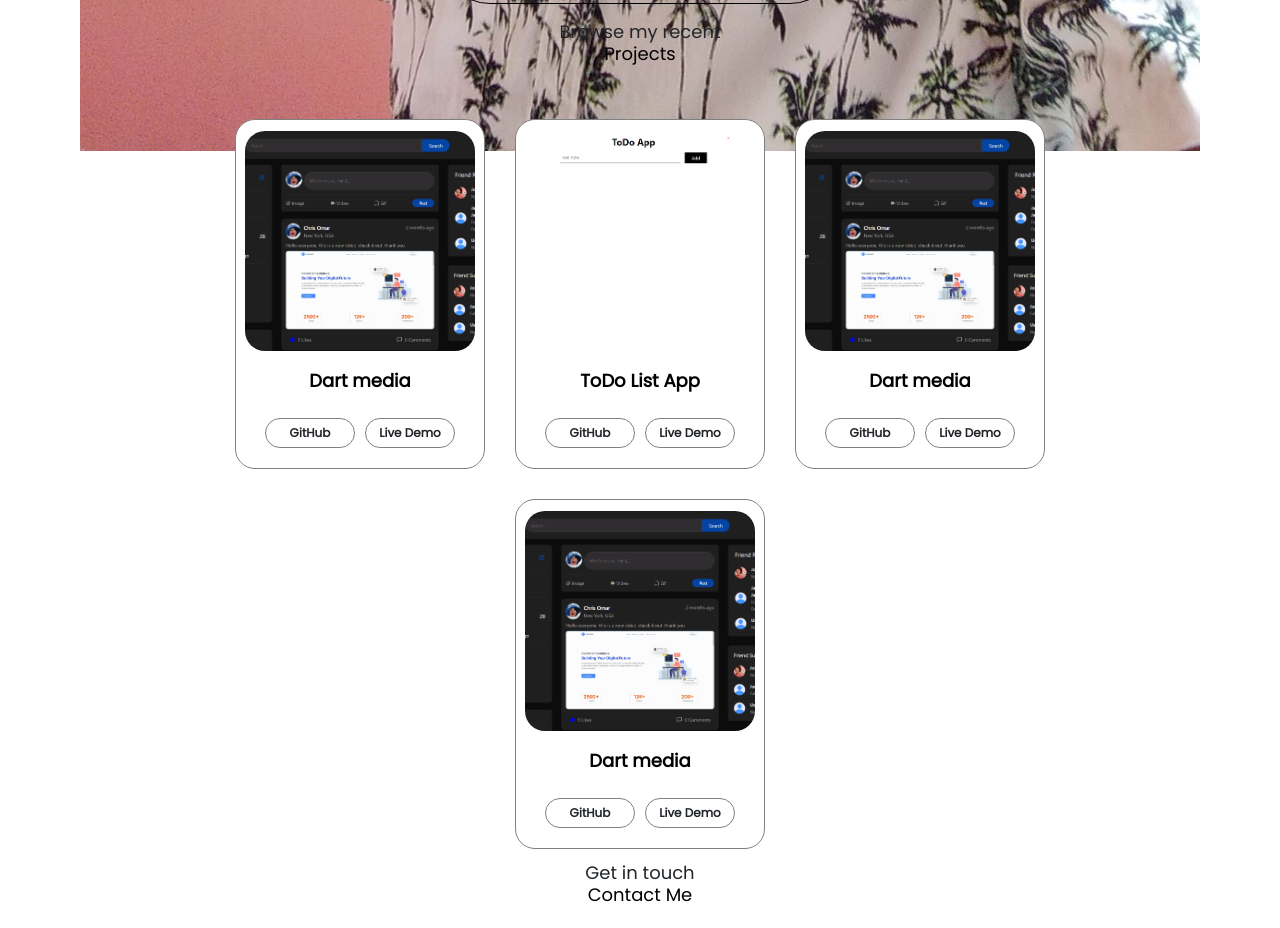
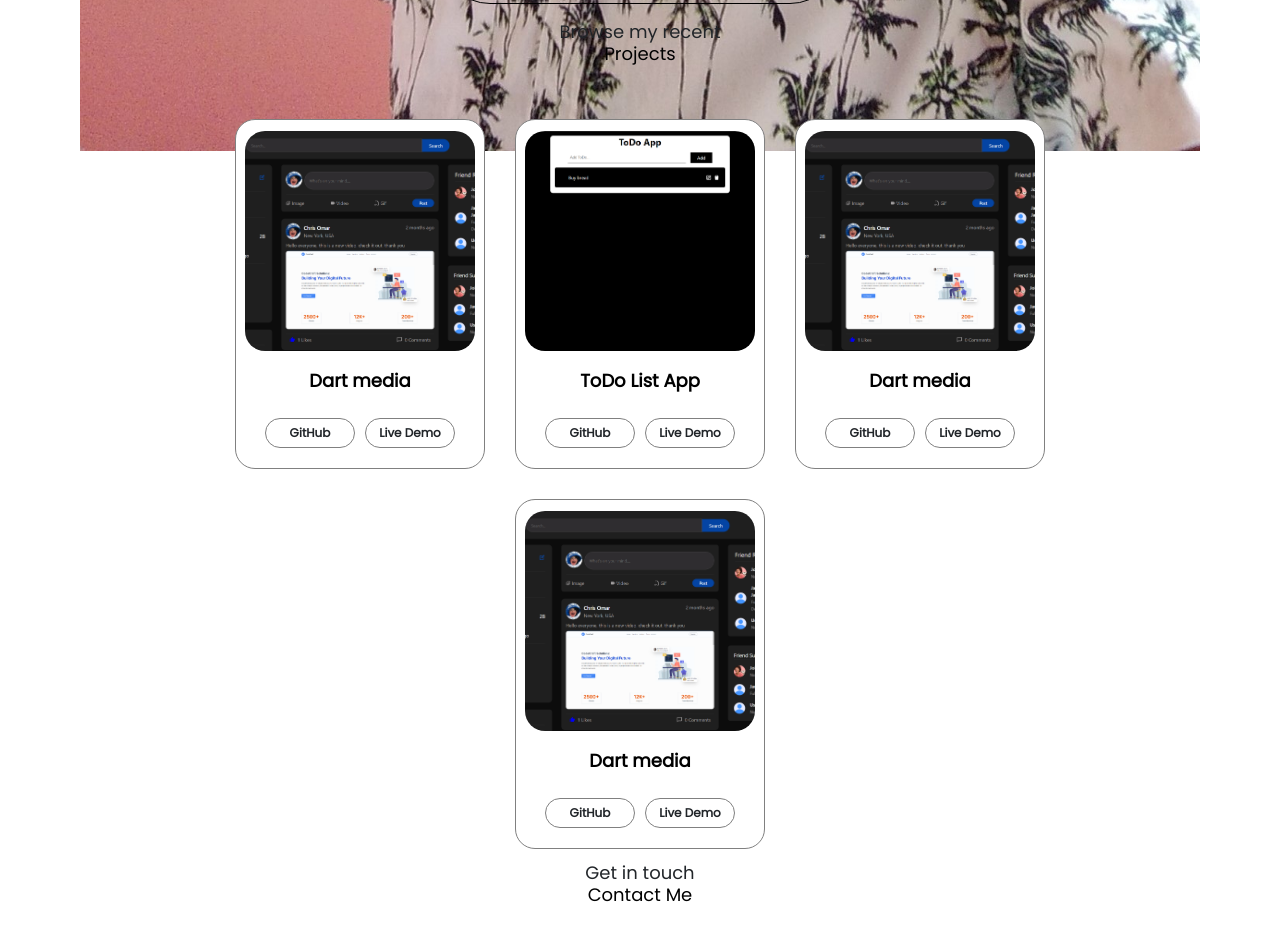
Before and after one commit to codeis1/portfolio-website, a React (Vite) app: page / in a window 1280 px wide. Shown: the part 2420-3348 px from the top of the page. Built offline with nearby package versions, Linux system fonts and the light colour scheme; a web font is replaced by a local one.

Commit message:
Update card

```diff
--- a/src/components/Portfolio/Portfolio.jsx
+++ b/src/components/Portfolio/Portfolio.jsx
@@ -31,7 +31,7 @@ const Portfolio = () => {
         <div className="card">
           <div className="img-cont">
             <div className="wrapper">
-              <img src="/src/assets/images/todoimg.png" alt="project image" />
+              <img src="/src/assets/images/todoapp.png" alt="project image" />
             </div>
           </div>
           <div className="title">
@@ -41,7 +41,7 @@ const Portfolio = () => {
             <a href="https://github.com/codeis1/fullstack-todo-app-lesson-frontend">
               <div className="item">GitHub</div>
             </a>
-            <a href="https://bright-lily-6dccfb.netlify.app">
+            <a href="https://bright-lily-6dccfb.netlify.app/">
               <div className="item">Live Demo</div>
             </a>
           </div>
```
Also changed, not shown: src/assets/images/todoapp.png (added).
